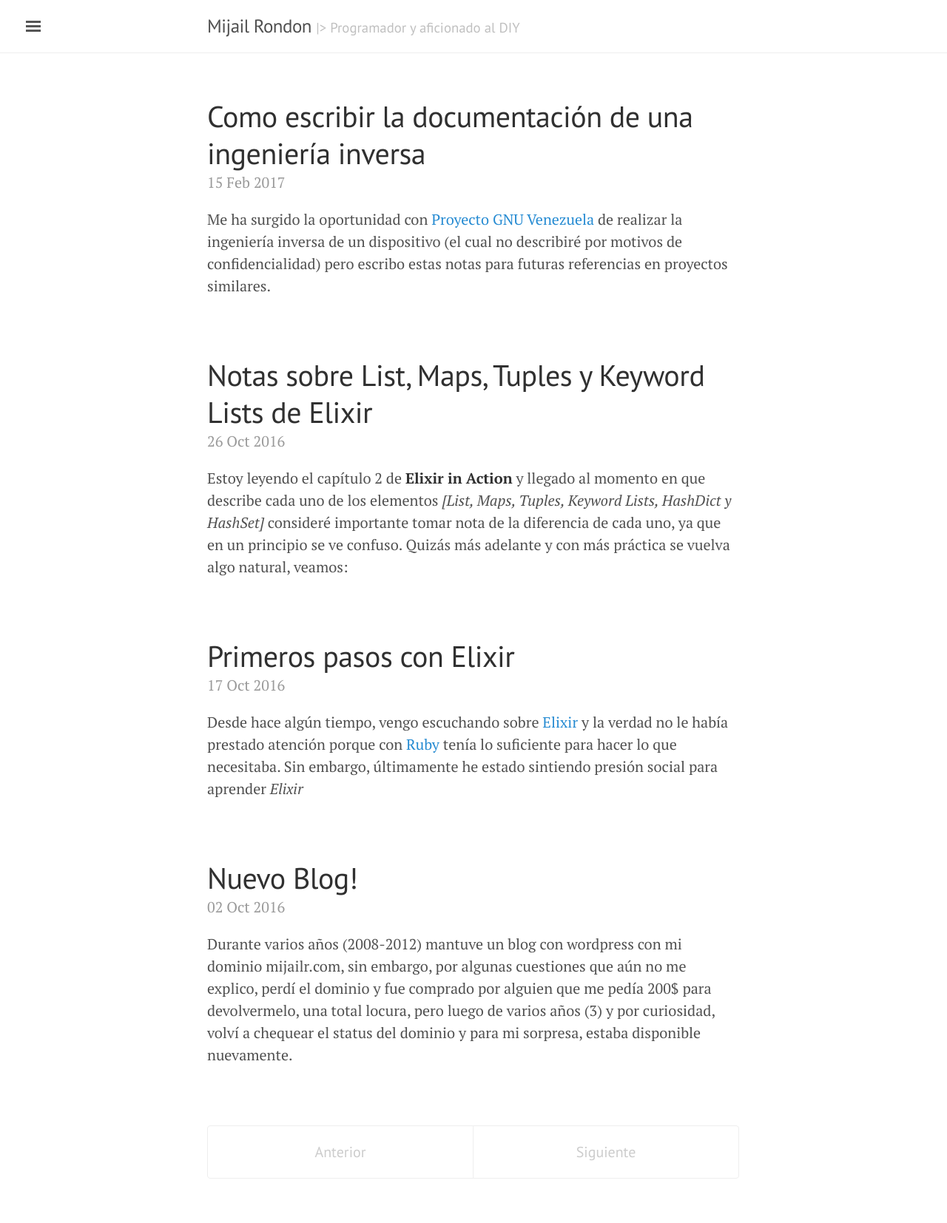
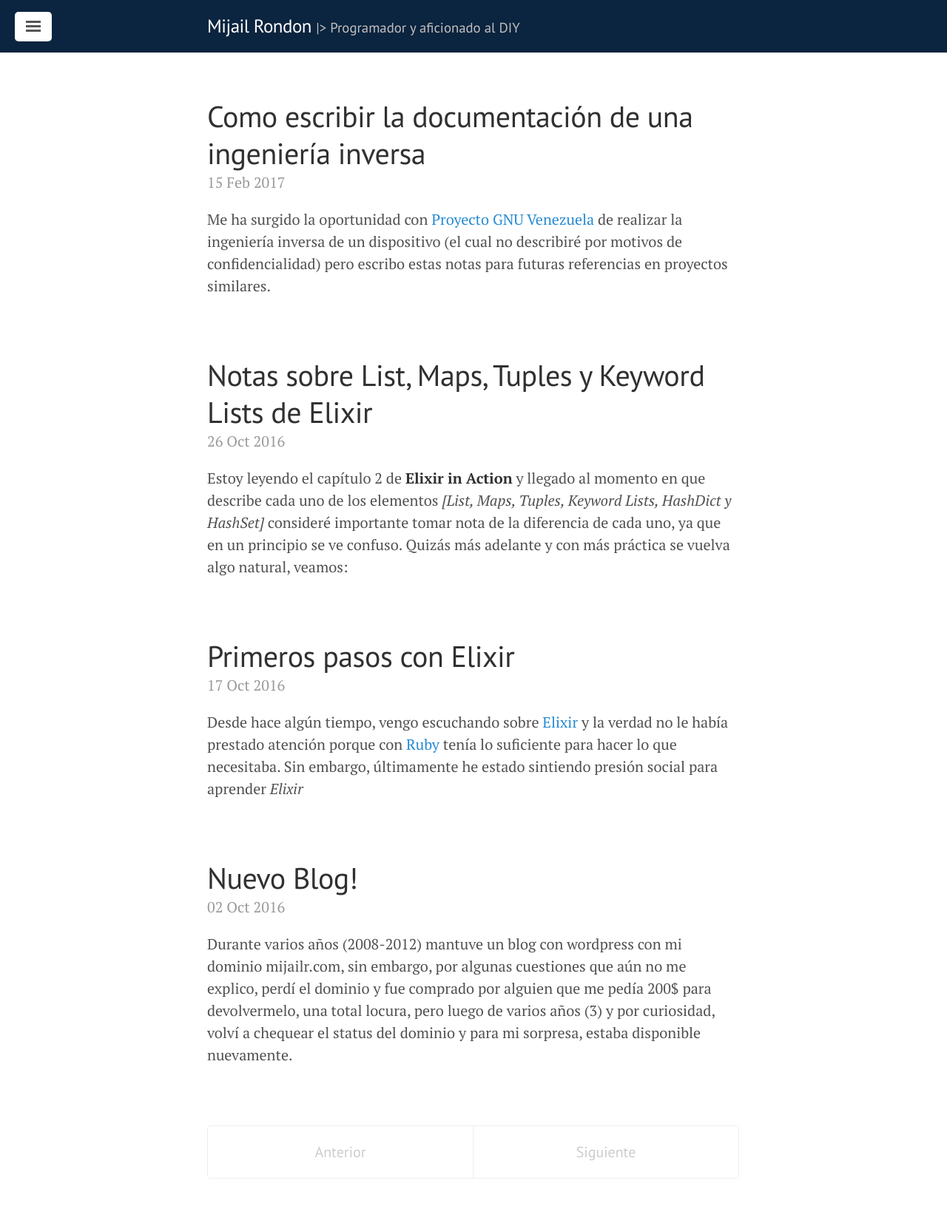
Before and after one commit to mijailr/mijailr.github.io, a Jekyll site: the page built from index.html, in a window 1280 px wide. Shown: the whole page at 74% size. Built offline with Jekyll 4.4.1, drawn with Linux system fonts in a browser that asks for light colours; the list of posts is cut into pages by our own code.

Commit message:
Change header color

```diff
--- a/public/css/lanyon.css
+++ b/public/css/lanyon.css
@@ -98,6 +98,7 @@ h1, h2, h3, h4, h5, h6 {
   padding-bottom: 1rem;
   margin-bottom: 3rem;
   border-bottom: 1px solid #eee;
+  background-color: #0b243f;
 }
 .masthead-title {
   margin-top: 0;
@@ -105,7 +106,7 @@ h1, h2, h3, h4, h5, h6 {
   color: #505050;
 }
 .masthead-title a {
-  color: #505050;
+  color: #fff;
 }
 .masthead-title small {
   font-size: 75%;
```
